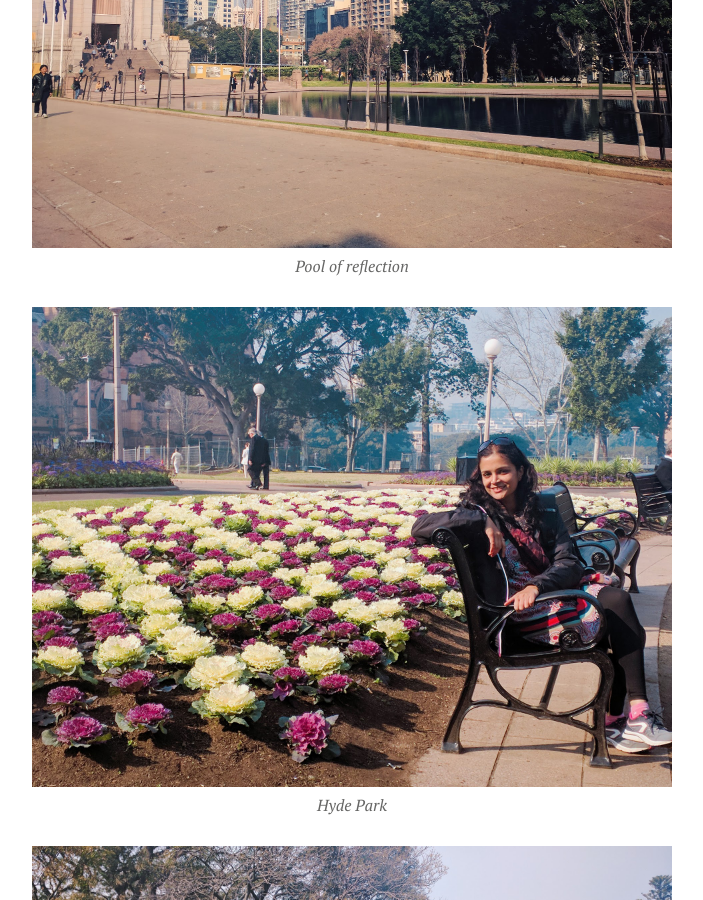
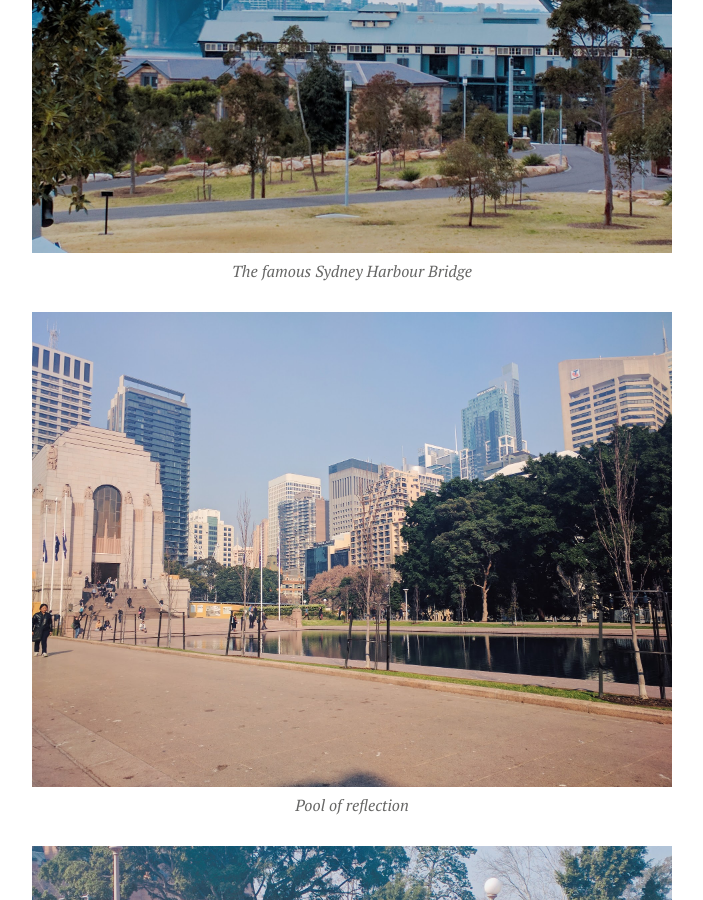
Before and after one commit to sandeepraju/sanchaara.in, a Jekyll site: the page built from _posts/2017-08-27-sydney.md, in a window 1280 px wide and 900 px high, scrolled down 2667 px. Shown: the whole window, without its empty margins (288-991 px from the left). Built offline with Jekyll 4.4.1, drawn with Linux system fonts in a browser that asks for light colours; nearby versions of some CDN libraries; some web fonts are replaced; some of the changed text lies outside the part shown.

Commit message:
Update 2017-08-27-sydney.md

```diff
--- a/_posts/2017-08-27-sydney.md
+++ b/_posts/2017-08-27-sydney.md
@@ -21,13 +21,13 @@ It was a typical Monday morning with people dressed in their winter coats and bo
 
 Took some pictures at the Pool of reflection and Anzac memorial and started walking into the Hyde Park which is Sydney’s oldest public park. Though the Hyde park in Sydney is not as vast as the one in UK, I found the pathways very inviting on a chilly morning. We walked past the St Mary’s Cathedral as it was closed for public on that particular day and started strolling down the path through the Royal Botanical Gardens towards Mrs. Macquaire’s Chair. This is an exposed sandstone rock cut into the shape of a bench, on a peninsula in Sydney Harbour, hand carved by convicts from sandstone for Governor Macquarie's wife Elizabeth. In the modern day this place is one of the very few places from where you can get a good view of the Sydney Harbour Bridge and the Opera house together. As we were walking through the Royal botanical gardens, we got a glimpse of the Opera house and immediately decided to walk to this gigantic monument directly with major FOMO, skipping the photo stop at Mrs. Macquaire’s chair.
 
+![The famous Sydney Harbour Bridge](/assets/article_images/2017-08-27-sydney/The-famous-Sydney-Harbour-Bridge.jpg)
+
 ![Pool of reflection](/assets/article_images/2017-08-27-sydney/Pool-of-Reflection.jpg)
 
 ![Hyde Park](/assets/article_images/2017-08-27-sydney/Hyde-Park.jpg)
 
 ![The Royal Botanical Garden](/assets/article_images/2017-08-27-sydney/The-Royal-Botanical-Garden.JPG)
-
-![The famous Sydney Harbour Bridge](/assets/article_images/2017-08-27-sydney/The-famous-Sydney-Harbour-Bridge.jpg)
 
 Opera house is a performing arts centre of Sydney and one very interesting fact I got to know about this monument is that it is cooled using seawater taken directly from the harbor! I had seen this monument in every possible picture and postcard related to Australia, but actually being there in front of it was a totally different feeling. You start feeling puny in front of the massive structure which is symbolic of the whole continent. We started feeling hungry when we saw all the cafes lining the harbor and began looking for a safe veg option. We settled on a bench at the Circular Quay with a sub and I was back to admiring the waterfront, Sydney Harbor bridge and the Opera house from a distance. Since it was lunch time the place was filled with people having their lunch and taking their afternoon jog. This was probably another interesting thing I observed about the Sydneysiders (yup! That’s what they are called!!). Many of them are fitness freaks, you can spot a lot of people jogging, skateboarding, surfing or simply working out in many public areas or parks. I remember mumbling something to Nikhil about how he should be more inspired from these people about fitness while he missed half of my speech digging into his foot-long sub :D
 
```
